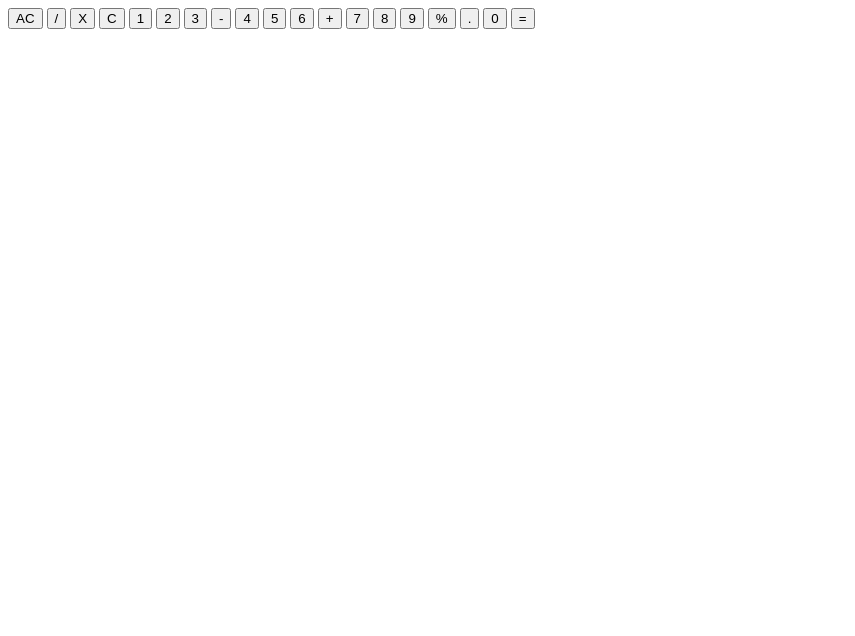
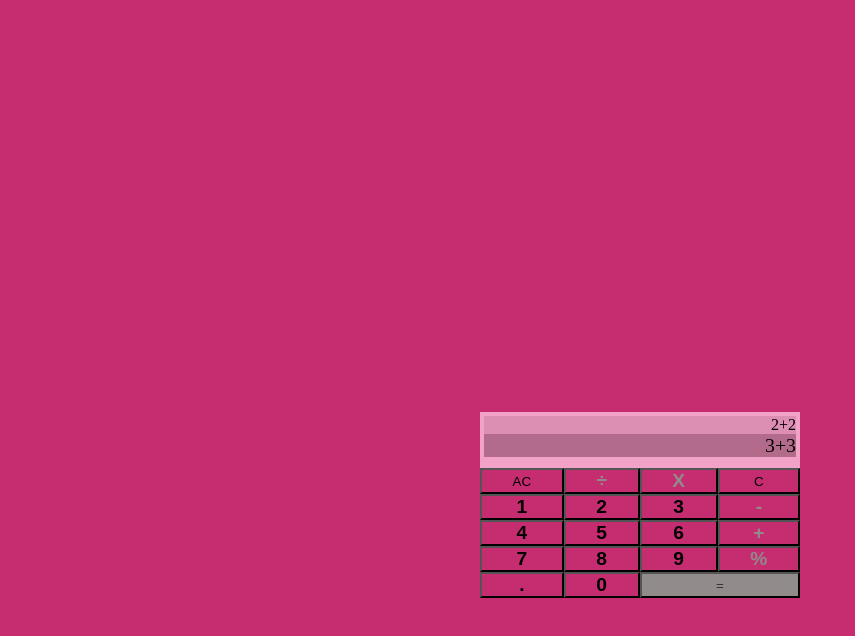
Before and after one commit to centie22/calcualtor-repo, a plain HTML site: page index.html in a window 1280 px wide. Shown: the whole page, without its empty margins (0-855 px from the left). Drawn offline with Linux system fonts and the light colour scheme.

Commit message:
calculator codes

```diff
--- a/index.css
+++ b/index.css
@@ -0,0 +1,54 @@
+* {
+    background: #c62d70;
+    margin: 0;
+    padding: 0;
+    box-sizing: border-box;
+}
+.calculator {
+    justify-content: center;
+    align-content: center;
+    margin: 5rem auto;
+    width: 25%;
+    min-height: 100vh;
+}
+.buttons {
+    display: grid;
+    grid-template-columns: auto auto auto auto;
+    cursor: pointer;
+    height:5em ;
+    /* border: none; */
+
+}
+.operator {
+    /* background: #918b8b; */
+    color: #918b8b;
+    font-size: larger;
+    font-weight: bolder;
+}
+.numbers {
+    font-weight: bolder;
+    font-size: larger;
+}
+.equals {
+background: #918b8b;
+color: #333030;
+grid-column: span 2 ;
+}
+.display {
+    background: #f2a1c7;
+    height: 3.5em;
+    text-align: right;
+
+    justify-content: space-around;
+   padding: 4px;
+}
+.display1 {
+    font-size: 1rem;
+    background:#dd8eb3 ;
+    color: #010101, 0.3;
+}
+.display2 {
+    font-size: 1.24rem;
+    background:#b36b8b;
+    color: #010101;
+}
--- a/index.html
+++ b/index.html
@@ -10,33 +10,32 @@
 <body>
     <div class="calculator">
         <div class="display">
-            <div class="display1">
-                <div class="display2">
+            <div class="display1"> 2+2
+                <div class="display2"> 3+3
+                    </div>
+                    </div>
+                    </div>
                     <div class="buttons">
                         <button class="clear-all">AC</button>
-                        <button class="operator">/</button>
+                        <button class="operator">÷</button>
                         <button class="operator">X</button>
                         <button class="clear">C</button>
-                        <button>1</button>
-                        <button>2</button>
-                        <button>3</button>
+                        <button class="numbers">1</button>
+                        <button class="numbers" >2</button>
+                        <button class="numbers">3</button>
                         <button class="operator">-</button>
-                        <button>4</button>
-                        <button>5</button>
-                        <button>6</button>
+                        <button class="numbers">4</button>
+                        <button class="numbers">5</button>
+                        <button class="numbers">6</button>
                         <button class="operator">+</button>
-                        <button>7</button>
-                        <button>8</button>
-                        <button>9</button>
+                        <button class="numbers">7</button>
+                        <button class="numbers">8</button>
+                        <button class="numbers">9</button>
                         <button class="operator">%</button>
-                        <button>.</button>
-                        <button>0</button>
+                        <button class="numbers">.</button>
+                        <button class="numbers">0</button>
                         <button class="equals">=</button>
-                    </div>
-                </div>
-            </div>
-        </div>
-    </div>
+                    </div></div>
     <script src="/index.js"></script>
 </body>
 </html>
```
